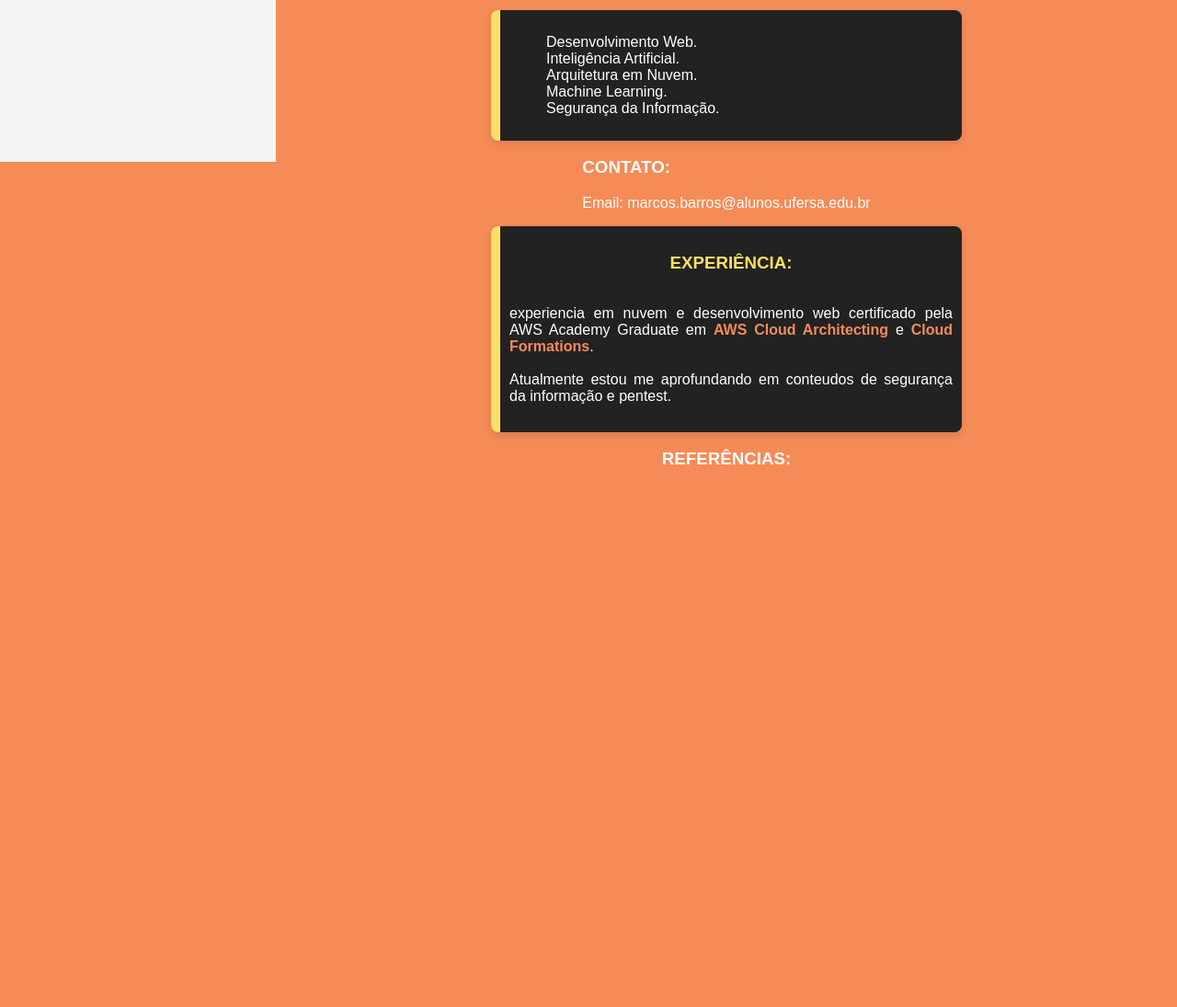
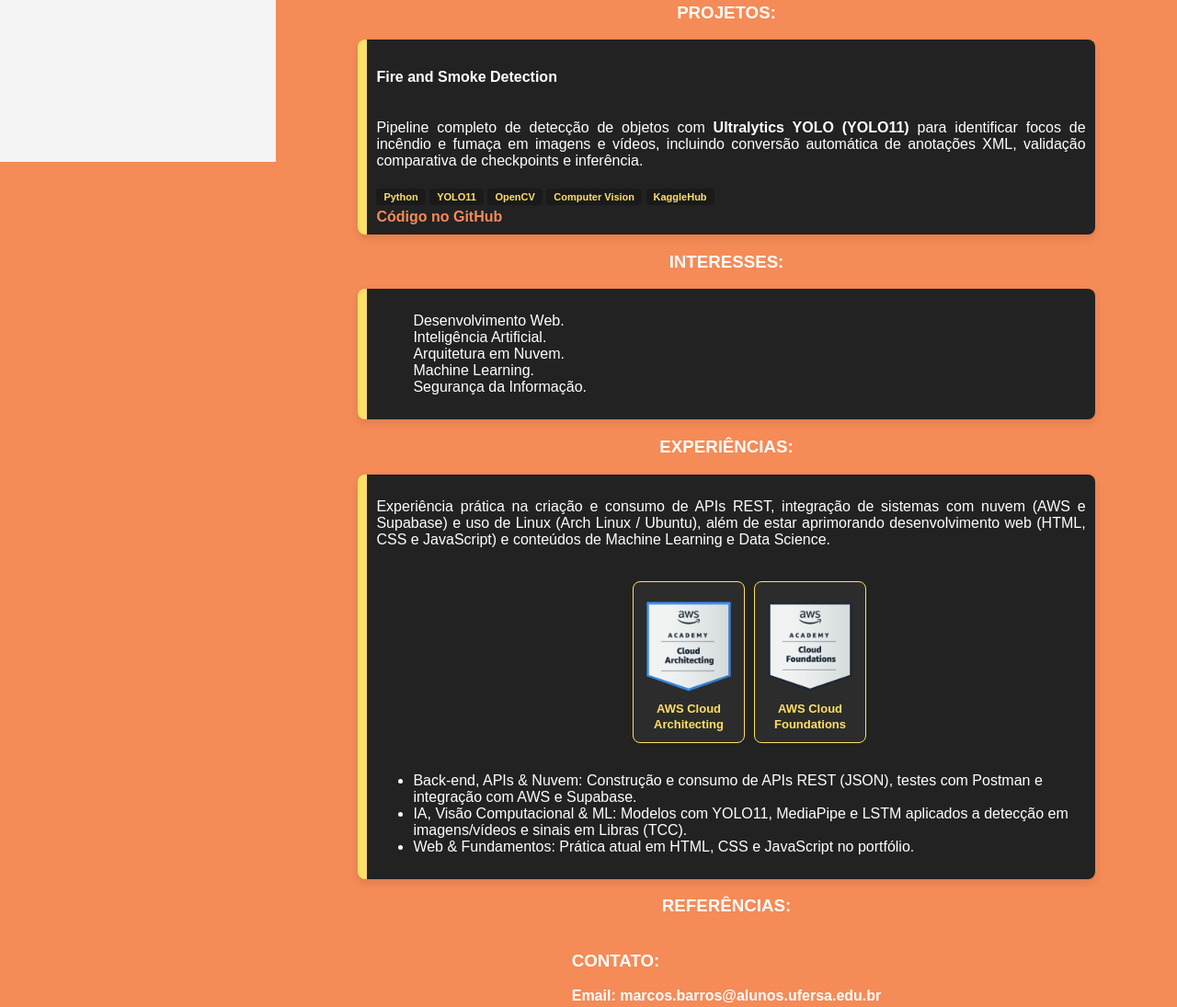
Before and after one commit to mmvbs/portfolio, a plain HTML site: page index.html in a window 1280 px wide. Shown: the part 654-1749 px from the top of the page at 92% size. Before the commit the page ends 1191 px from the top, so only its background shows below. Drawn offline with Linux system fonts and the light colour scheme.

Commit message:
atualizando informações

```diff
--- a/index.html
+++ b/index.html
@@ -3,14 +3,15 @@
 <head>
     <meta charset="UTF-8">
     <meta name="viewport" content="width=device-width, initial-scale=1.0">
-    <title>Potfólio</title>
+    <title>Potfólio | Marcos Mateus</title>
     <link rel="stylesheet" href="styles.css">
 </head>
 <body>
     <aside>
-        <img class="me" src="https://picsum.photos/200.jpg" alt="Foto de Marcos Mateus">
+        <img class="me" src="https://github.com/mmvbs.png" alt="Foto de Marcos Mateus">
         <h1>MARCOS MATEUS</h1>
-        <h2>GRADUANDO EM BTI</h2>
+        <h2>BACHAREL EM TI</h2>
+        <h2>GRADUANDO EM ENG. DE SOFTWARE</h2>
         <div class="menu">
             <ul class="ulpref">
                 <li><a href="#about">SOBRE</a></li>
@@ -26,9 +27,9 @@
         <h3 id="about">SOBRE:</h3>
         <div class="about">
             <h3>QUEM SOU</h3>
-            <p>Olá! Meu nome é Marcos, tenho 23 anos e sou desenvolvedor junior em formação na área de TI pela UFERSA. Estou sempre buscando aprender e aprimorar meus conhecimentos em novas ferramentas e linguagens de programação.
+            <p>Olá! Meu nome é Marcos Mateus Vieira Barros, sou Bacharel em Tecnologia da Informação pela UFERSA (2026) e graduando em Engenharia de Software na mesma instituição.
                 <br><br>
-                Meu GitHub é <a href="https://github.com/mmvbs">mmvbs</a>. e esssas são algumas das linguagens que mais uso:
+                Atuo no desenvolvimento de software com foco em Python, C/C++, JavaScript, APIs REST, Machine Learning e Arquitetura em Nuvem (AWS e Supabase). Confira meus repositórios em <a href="https://github.com/mmvbs" target="_blank" rel="noopener noreferrer">github.com/mmvbs</a> e minhas métricas abaixo:
             </p>
             <div class="stats">
 
@@ -38,7 +39,22 @@
         </div>
         <h3>PROJETOS:</h3>
         <div class="about" id="projects">
-            <!-- working on -->
+            <div>
+                <article class="project_card">
+                    <h4>Fire and Smoke Detection</h4>
+                    <p>Pipeline completo de detecção de objetos com <strong>Ultralytics YOLO (YOLO11)</strong> para identificar focos de incêndio e fumaça em imagens e vídeos, incluindo conversão automática de anotações XML, validação comparativa de checkpoints e inferência.</p>
+                    <div class="tags">
+                        <span>Python</span>
+                        <span>YOLO11</span>
+                        <span>OpenCV</span>
+                        <span>Computer Vision</span>
+                        <span>KaggleHub</span>
+                    </div>
+                    <div class="card_display">
+                        <a href="https://github.com/mmvbs/fire-and-smoke-detection" target="_blank" rel="noopener noreferrer">Código no GitHub</a>
+                    </div>
+                </article>
+            </div>
         </div>
         <h3>INTERESSES:</h3>
         <div class="about" id="interests">
@@ -50,19 +66,46 @@
                 <li>Segurança da Informação.</li>
             </ul>
         </div>
-        <div class="contatto">
-            <h3 id="contact">CONTATO:</h3>
-            <p>Email: marcos.barros@alunos.ufersa.edu.br</p>
-        </div>
-        <div class="about" id="experience">
-            <h3>EXPERIÊNCIA:</h3>
-            <p>experiencia em nuvem e desenvolvimento web certificado pela AWS Academy Graduate em <a href="https://www.credly.com/badges/8ce18909-2706-4639-b26d-ba24fd518875/public_url">AWS Cloud Architecting</a> e <a href="https://www.credly.com/badges/b065d577-7dc2-41c6-b85f-c3fa1bbaf7c7/public_url">Cloud Formations</a>.
-                <br><br>
-                Atualmente estou me aprofundando em conteudos de segurança da informação e pentest.
+
+        <h3>EXPERIÊNCIAS:</h3>
+       <div class="about" id="experience">
+            <p>
+                Experiência prática na criação e consumo de APIs REST, integração de sistemas com nuvem (AWS e Supabase) e uso de Linux (Arch Linux / Ubuntu), além de estar aprimorando desenvolvimento web (HTML, CSS e JavaScript) e conteúdos de Machine Learning e Data Science.
             </p>
+
+            <div class="badges-container">
+                <ul class="badges-list">
+                    <li class="side">
+                        <a class="badge-card" href="https://www.credly.com/badges/8ce18909-2706-4639-b26d-ba24fd518875/public_url" target="_blank" rel="noopener noreferrer" title="Verificar badge no Credly">
+                            <img src="aws-academy-graduate-aws-academy-cloud-architecting.png" alt="Badge AWS Academy Graduate - AWS Academy Cloud Architecting">
+                            <span>AWS Cloud Architecting</span>
+                        </a>
+                        <a class="badge-card" href="https://www.credly.com/badges/b065d577-7dc2-41c6-b85f-c3fa1bbaf7c7/public_url" target="_blank" rel="noopener noreferrer" title="Verificar badge no Credly">
+                            <img src="aws-academy-graduate-aws-academy-cloud-foundations.png" alt="Badge AWS Academy Graduate - AWS Academy Cloud Foundations">
+                            <span>AWS Cloud Foundations</span>
+                        </a>
+                    </li>
+                </ul>
+            </div>
+
+            <ul class="interests-list">
+                <li>
+                    Back-end, APIs & Nuvem: Construção e consumo de APIs REST (JSON), testes com Postman e integração com AWS e Supabase.
+                </li>
+                <li>
+                    IA, Visão Computacional & ML: Modelos com YOLO11, MediaPipe e LSTM aplicados a detecção em imagens/vídeos e sinais em Libras (TCC).
+                </li>
+                <li>
+                    Web & Fundamentos: Prática atual em HTML, CSS e JavaScript no portfólio.
+                </li>
+            </ul>
         </div>
         <div class="ref">
             <h3 id="references">REFERÊNCIAS:</h3>
-    </div>
+        </div>
+        <div class="contatto">
+            <h3 id="contact">CONTATO:</h3>
+            <strong>Email: marcos.barros@alunos.ufersa.edu.br</strong>
+        </div>
 </body>
 </html>
--- a/styles.css
+++ b/styles.css
@@ -67,7 +67,7 @@ aside h2{
 }
 .about{
     margin: 0 20px;
-    width: 50%;
+    width: 80%;
     padding: 10px;
     background-color: #222;
     border-radius: 8px;
@@ -132,3 +132,75 @@ aside h2{
     list-style: none;
 }
 /* #ff595e */
+.project_card {
+    display: flex;
+    flex-direction: column;
+    justify-content: space-between;
+}
+.card_display{
+    margin-top: 5px;
+}
+.tag{
+    display: flex;
+    margin-bottom: 10px;
+}
+.tags span {
+    background-color: #1a1a1a;
+    color: #ffe066;
+    font-size: 11px;
+    font-weight: bold;
+    padding: 3px 8px;
+    border-radius: 4px;
+
+}
+.tags span:hover {
+    background-color: #1a1a1a;
+    color: #ff595e;
+    transition: background-color 0.3s, color 0.3s;
+}
+
+.badge-card {
+    background-color: #2c2c2c;
+    border: 1px solid #ffe066;
+    border-radius: 8px;
+    padding:10px;
+    display: flex;
+    flex-direction: column;
+    align-items: center;
+    width: 100px;
+    text-align: center;
+    text-decoration: none !important;
+    transition: transform 0.2s ease, border-color 0.2s ease, box-shadow 0.2s ease;
+}
+
+.badge-card:hover {
+    transform: translateY(-4px);
+    border-color: #ff595e;
+}
+
+.badge-card:hover span {
+    color: #ff595e;
+    transition: color 0.3s;
+}
+
+.badge-card img {
+    width: 120px;
+    height: 120px;
+    object-fit: contain;
+}
+
+.badge-card span {
+    color: #ffe066;
+    font-size: 13px;
+    font-weight: bold;
+    line-height: 1.3;
+}
+.side{
+    display: flex;
+    flex-direction;
+    gap: 10px;
+}
+
+.about p {
+    width: 100%;
+}
```
